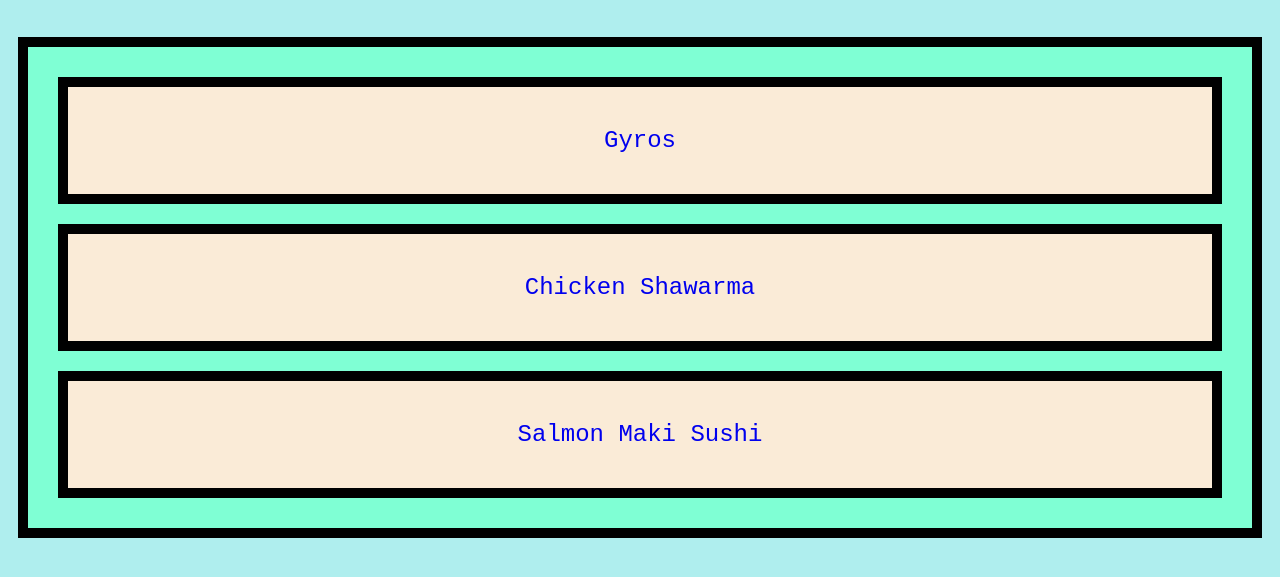
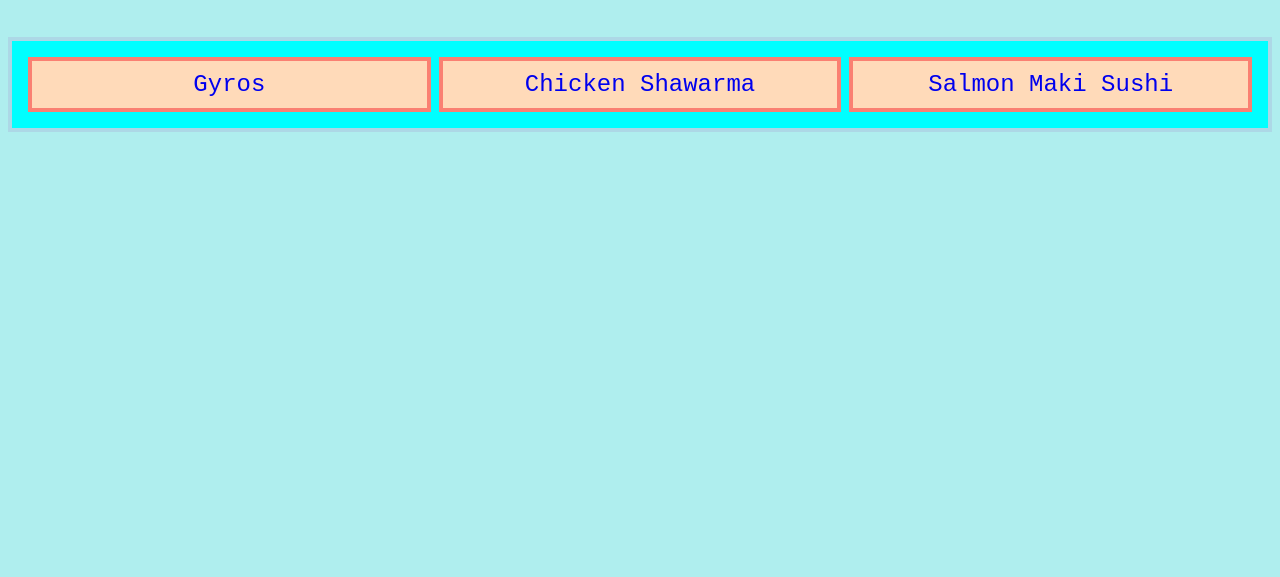
Before and after one commit to lukehardcastle12/odin-recipes, a plain HTML site: page index.html in a window 1280 px wide. Shown: the part 111-688 px from the top of the page. Drawn offline with Linux system fonts and the light colour scheme.

Commit message:
Incorporate flex box on recipes list

```diff
--- a/index.html
+++ b/index.html
@@ -9,10 +9,10 @@
 </head>
 <body>
     <h1>My Recipes</h1>
-    <div class="card">
-            <a class="recipe" href="recipes/gyros.html">Gyros</a>
-            <a class="recipe" href="recipes/shawarma.html">Chicken Shawarma</a>
-            <a class="recipe" href="recipes/salmonmakisushi.html">Salmon Maki Sushi</a>
+    <div class="container-flex">
+            <a class="item" href="recipes/gyros.html">Gyros</a>
+            <a class="item" href="recipes/shawarma.html">Chicken Shawarma</a>
+            <a class="item" href="recipes/salmonmakisushi.html">Salmon Maki Sushi</a>
     </div>
 </body>
 </html>
--- a/styles.css
+++ b/styles.css
@@ -55,3 +55,20 @@ ul{
     margin: 20px;
     background-color: antiquewhite;
 }
+.container-flex{
+    background-color: aqua;
+    padding: 16px;
+    border: 4px solid lightblue;
+    display: flex;
+    gap: 8px;
+}
+.item{
+    background-color: peachpuff;
+    border: 4px solid salmon;
+    flex: 1;
+    justify-content: center;
+    align-items: center;
+    text-align: center;
+    display: flex;
+
+}
```
